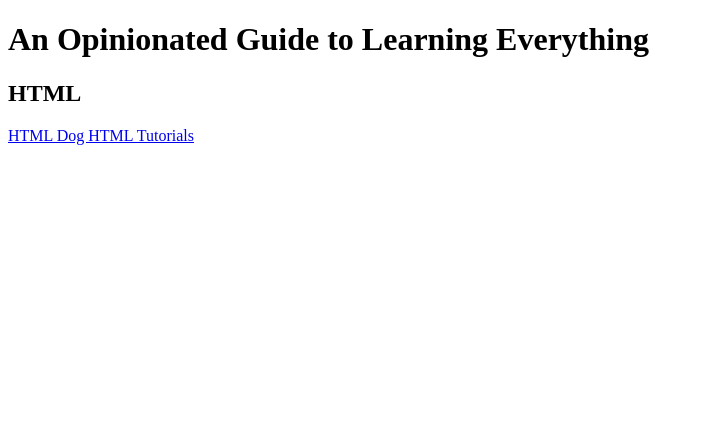
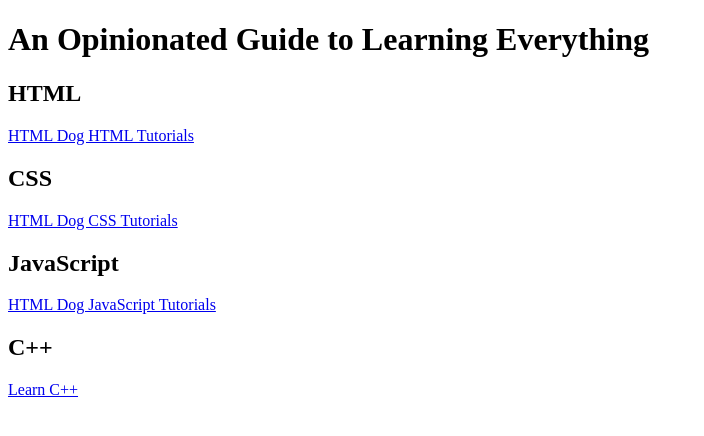
Before and after one commit to belugawales/Opinionated-Guide-to-Learning-Everything, a plain HTML site: page index.html in a window 1280 px wide. Shown: the whole page, without its empty margins (0-704 px from the left). Drawn offline with Linux system fonts and the light colour scheme.

Commit message:
Add CSS, JS & C++

```diff
--- a/index.html
+++ b/index.html
@@ -11,5 +11,11 @@
 
     <h2>HTML</h2>
     <p><a href="https://htmldog.com/guides/html/">HTML Dog HTML Tutorials</a></p>
+    <h2>CSS</h2>
+    <p><a href="https://htmldog.com/guides/css/">HTML Dog CSS Tutorials</a></p>
+    <h2>JavaScript</h2>
+    <p><a href="https://htmldog.com/guides/javascript/">HTML Dog JavaScript Tutorials</a></p>
+    <H2>C++</H2>
+    <p><a href="https://www.learncpp.com/">Learn C++</a></p>
   </body>
 </html>
```
